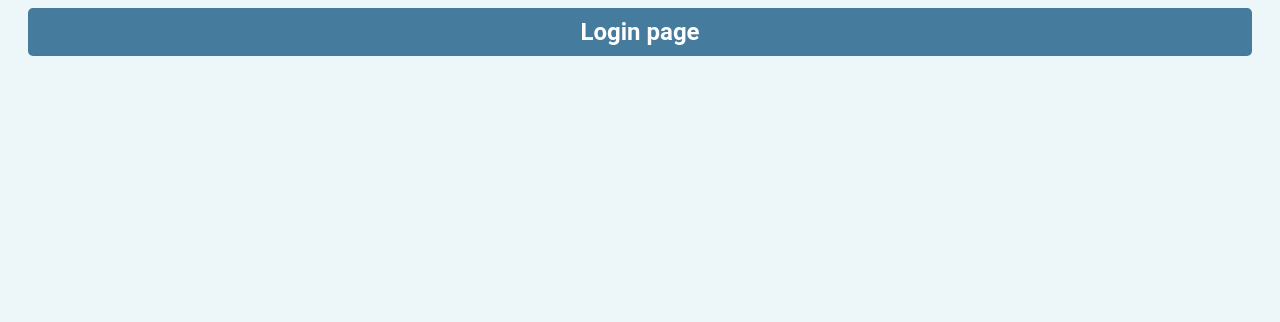
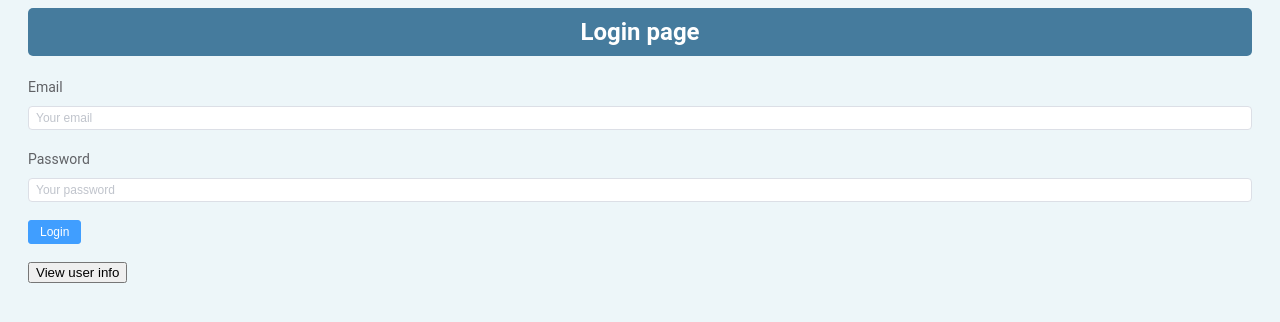
Before and after one commit to dangthanhlich/vue-course-062021, a Vue app: page /login in a window 1280 px wide. Shown: the top 322 px of the page. Built offline with nearby package versions, Linux system fonts and the light colour scheme.

Commit message:
Learn Vuex

```diff
--- a/package.json
+++ b/package.json
@@ -12,7 +12,7 @@
     "element-plus": "^1.1.0-beta.5",
     "vue": "^3.0.0",
     "vue-router": "^4.0.11",
-    "vuex": "^3.6.2"
+    "vuex": "^4.0.2"
   },
   "devDependencies": {
     "@vue/cli-plugin-babel": "~4.5.0",
--- a/src/App.vue
+++ b/src/App.vue
@@ -11,6 +11,7 @@
 </template>
 
 <script>
+import { mapGetters } from 'vuex'
 
 export default {
     name: 'App',
--- a/src/main.js
+++ b/src/main.js
@@ -3,10 +3,12 @@ import App from './App.vue'
 import router from './routes'
 import ElementPlus from 'element-plus'
 import 'element-plus/dist/index.css'
+import store from './store'
 
 window.isAuth = false
 
 createApp(App)
     .use(router)
+    .use(store)
     .use(ElementPlus)
     .mount('#app')
--- /dev/null
+++ b/src/store/index.js
@@ -0,0 +1,11 @@
+import Vuex from 'vuex'
+import cart from './modules/cart'
+import auth from './modules/auth'
+
+export default new Vuex.Store({
+    modules: {
+        cart,
+        auth
+    },
+    strict: true,
+})
--- /dev/null
+++ b/src/store/modules/auth.js
@@ -0,0 +1,34 @@
+
+const state = () => ({
+    user: {}
+})
+
+const getters = {
+
+}
+
+const mutations = {
+    userInfo(state, { user }) {
+        state.user = user
+    },
+}
+
+const actions = {
+    login ({ commit }) {
+        const user = {
+            id: 1,
+            name: 'Administrator',
+            email: 'admin@gmail.com'
+        }
+
+        commit('userInfo', { user })
+    }
+}
+
+export default {
+    namespaced: true,
+    state,
+    getters,
+    mutations,
+    actions,
+}
--- /dev/null
+++ b/src/store/modules/cart.js
@@ -0,0 +1,45 @@
+
+const state = () => ({
+    products: []
+})
+
+const getters = {
+    all(state) {
+        console.log('all')
+    },
+    total(state) {
+        console.log('total')
+    }
+}
+
+const mutations = {
+    addToCart(state) {
+        console.log('Commit from action add')
+    },
+    removeFromCart(state, { id }) {
+        console.log('removeFromCart')
+    },
+}
+
+const actions = {
+    add({ commit }) {
+        commit('addToCart')
+    },
+    remove({ commit }) {
+        commit('removeFromCart')
+    },
+    update(state) {
+        console.log('update')
+    },
+    count(state) {
+        console.log('count')
+    }
+}
+
+export default {
+    namespaced: true,
+    state,
+    getters,
+    mutations,
+    actions,
+}
--- a/src/views/auth/Login.vue
+++ b/src/views/auth/Login.vue
@@ -1,6 +1,19 @@
 <template>
     <div>
         <h2>Login page</h2>
+        <el-form :model="user" ref="form" label-position='top'>
+            <el-form-item label="Email">
+                <el-input v-model="user.email" size="small" placeholder="Your email" clearable />
+            </el-form-item>
+            <el-form-item label="Password">
+                <el-input v-model="user.password" size="small" placeholder="Your password" clearable />
+            </el-form-item>
+            <el-form-item>
+                <el-button type="primary" size="small" @click="login('form')">Login</el-button>
+            </el-form-item>
+        </el-form>
+
+        <button @click="viewUserInfo()">View user info</button>
     </div>
 </template>
 
@@ -9,11 +22,19 @@
         name: 'Login',
         data() {
             return {
-
+                user: {
+                    email: '',
+                    password: '',
+                }
             }
         },
         methods: {
-
+            login(form) {
+                console.log(this.$store.dispatch('auth/login'))
+            },
+            viewUserInfo() {
+                console.log(this.$store.state.auth.user)
+            }
         }
     }
 </script>
```
Also changed, not shown: 1 other file (tests, documents, lock files or other folders).
